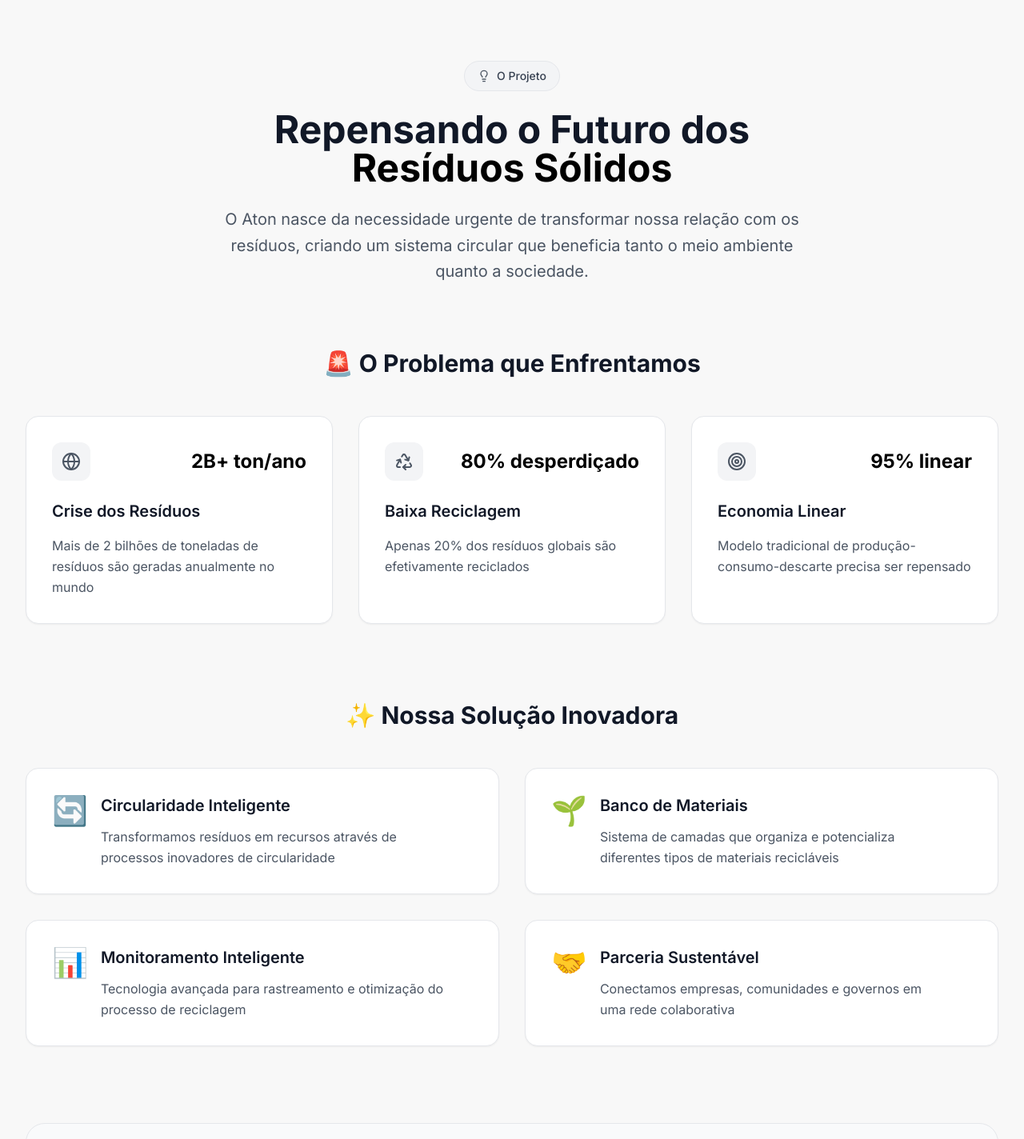
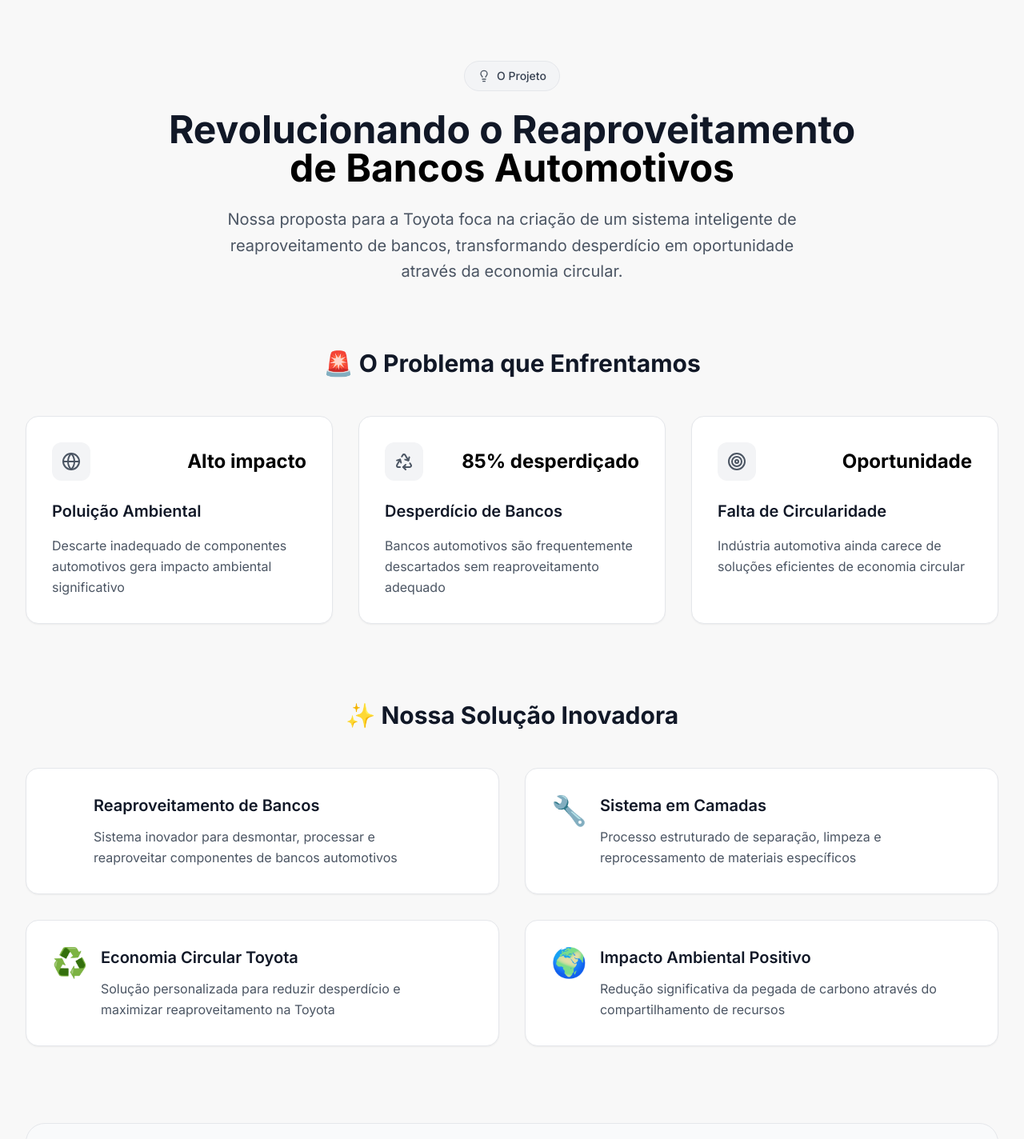
Before and after one commit to jimmyadmsenior/Aton, a Next.js app in the folder Aton/: page / in a window 1280 px wide. Shown: the part 820-2244 px from the top of the page at 80% size. Built offline with nearby package versions, Linux system fonts and the light colour scheme.

Commit message:
Revise project content to emphasize automotive seat reuse and sustainability impact for Toyota

```diff
--- a/Aton/src/components/layout/ModernFooter.tsx
+++ b/Aton/src/components/layout/ModernFooter.tsx
@@ -55,8 +55,8 @@
               </span>
             </div>
             <p className="text-gray-600 text-sm leading-relaxed mb-6">
-              Soluções sustentáveis de economia circular, construídas para os inovadores de amanhã.
-              Transformando resíduos em recursos através de tecnologia inteligente.
+              Revolucionando o reaproveitamento de bancos automotivos para a Toyota.
+              Nossa proposta transforma desperdício em oportunidade através da economia circular.
             </p>
 
             {/* Social links */}
--- a/Aton/src/components/sections/AboutProject.tsx
+++ b/Aton/src/components/sections/AboutProject.tsx
@@ -7,44 +7,44 @@
   const problems = [
     {
       icon: Globe,
-      title: 'Crise dos Resíduos',
-      description: 'Mais de 2 bilhões de toneladas de resíduos são geradas anualmente no mundo',
-      stat: '2B+ ton/ano'
+      title: 'Poluição Ambiental',
+      description: 'Descarte inadequado de componentes automotivos gera impacto ambiental significativo',
+      stat: 'Alto impacto'
     },
     {
       icon: Recycle,
-      title: 'Baixa Reciclagem',
-      description: 'Apenas 20% dos resíduos globais são efetivamente reciclados',
-      stat: '80% desperdiçado'
+      title: 'Desperdício de Bancos',
+      description: 'Bancos automotivos são frequentemente descartados sem reaproveitamento adequado',
+      stat: '85% desperdiçado'
     },
     {
       icon: Target,
-      title: 'Economia Linear',
-      description: 'Modelo tradicional de produção-consumo-descarte precisa ser repensado',
-      stat: '95% linear'
+      title: 'Falta de Circularidade',
+      description: 'Indústria automotiva ainda carece de soluções eficientes de economia circular',
+      stat: 'Oportunidade'
     }
   ]
 
   const solutions = [
     {
-      icon: '🔄',
-      title: 'Circularidade Inteligente',
-      description: 'Transformamos resíduos em recursos através de processos inovadores de circularidade'
+      icon: '�',
+      title: 'Reaproveitamento de Bancos',
+      description: 'Sistema inovador para desmontar, processar e reaproveitar componentes de bancos automotivos'
     },
     {
-      icon: '🌱',
-      title: 'Banco de Materiais',
-      description: 'Sistema de camadas que organiza e potencializa diferentes tipos de materiais recicláveis'
+      icon: '🔧',
+      title: 'Sistema em Camadas',
+      description: 'Processo estruturado de separação, limpeza e reprocessamento de materiais específicos'
     },
     {
-      icon: '📊',
-      title: 'Monitoramento Inteligente',
-      description: 'Tecnologia avançada para rastreamento e otimização do processo de reciclagem'
+      icon: '♻️',
+      title: 'Economia Circular Toyota',
+      description: 'Solução personalizada para reduzir desperdício e maximizar reaproveitamento na Toyota'
     },
     {
-      icon: '🤝',
-      title: 'Parceria Sustentável',
-      description: 'Conectamos empresas, comunidades e governos em uma rede colaborativa'
+      icon: '🌍',
+      title: 'Impacto Ambiental Positivo',
+      description: 'Redução significativa da pegada de carbono através do compartilhamento de recursos'
     }
   ]
 
@@ -66,16 +66,16 @@
           </div>
           <h2 className="text-4xl md:text-5xl font-bold mb-6">
             <span className="text-gray-900">
-              Repensando o Futuro dos
+              Revolucionando o Reaproveitamento
             </span>
             <br />
             <span className="text-black">
-              Resíduos Sólidos
+              de Bancos Automotivos
             </span>
           </h2>
           <p className="text-xl text-gray-600 max-w-3xl mx-auto leading-relaxed">
-            O Aton nasce da necessidade urgente de transformar nossa relação com os resíduos,
-            criando um sistema circular que beneficia tanto o meio ambiente quanto a sociedade.
+            Nossa proposta para a Toyota foca na criação de um sistema inteligente de reaproveitamento
+            de bancos, transformando desperdício em oportunidade através da economia circular.
           </p>
         </motion.div>
 
--- a/Aton/src/components/sections/Chatbot.tsx
+++ b/Aton/src/components/sections/Chatbot.tsx
@@ -17,7 +17,7 @@
     {
       id: 1,
       type: 'bot',
-      content: 'Olá! 👋 Eu sou o assistente do Aton. Como posso te ajudar a entender nosso projeto de sustentabilidade?',
+      content: 'Olá! 👋 Eu sou o assistente do Aton. Como posso te ajudar a entender nossa proposta de reaproveitamento de bancos para a Toyota?',
       timestamp: new Date()
     }
   ])
@@ -26,28 +26,28 @@
   const predefinedQuestions = [
     {
       id: 1,
-      question: '🔄 Como funciona o sistema de circularidade?',
-      answer: 'O Aton usa um sistema de banco de materiais em camadas que organiza diferentes tipos de resíduos (EPS, plásticos, madeira) em processos específicos de transformação, criando um ciclo contínuo onde resíduos se tornam recursos.'
+      question: '🚗 Como funciona o reaproveitamento de bancos Toyota?',
+      answer: 'Nosso sistema em 3 camadas desmonta os bancos separando espuma, tecidos e estrutura metálica. Cada componente passa por processo específico de limpeza e reprocessamento, retornando à cadeia produtiva como novos bancos ou peças de reposição.'
     },
     {
       id: 2,
-      question: '📊 Qual é o impacto ambiental do projeto?',
-      answer: 'Já processamos mais de 94 toneladas de material, evitamos 260 toneladas de CO₂ e economizamos 720 MWh de energia. Nosso objetivo é alcançar neutralidade carbônica até 2030.'
+      question: '📊 Qual o impacto econômico para a Toyota?',
+      answer: 'Estimamos economia anual de R$ 1,2 milhão com 90% de redução no descarte e reaproveitamento de 2.847 bancos mensalmente. Isso representa 75% menos pegada de carbono comparado à produção de bancos novos.'
     },
     {
       id: 3,
-      question: '🏭 Que tipos de materiais são processados?',
-      answer: 'Processamos principalmente EPS (isopor), plásticos diversos (PET, PP, PE, PVC), madeira e biomassa, papel. Cada material passa por um processo específico em nossa estrutura de camadas.'
+      question: '♻️ Que componentes dos bancos são reaproveitados?',
+      answer: 'Reaproveitamos 100% dos componentes: 45% espuma (limpeza e renovação), 30% tecidos/couros (tratamento e reutilização), 20% estrutura metálica (reciclagem) e 5% componentes plásticos (reprocessamento).'
     },
     {
       id: 4,
-      question: '🤝 Como posso fazer parceria com o Aton?',
-      answer: 'Oferecemos parcerias para empresas, governos e comunidades. Entre em contato conosco através do email jimmycastilho555@gmail.com para discutir oportunidades de colaboração.'
+      question: '🤝 Como seria a implementação na Toyota?',
+      answer: 'Propomos integração direta na cadeia produtiva Toyota com centro de processamento dedicado, sistema de logística reversa para coleta de bancos usados e plataforma de rastreamento em tempo real para monitorar todo o processo.'
     },
     {
       id: 5,
-      question: '💡 Qual tecnologia é utilizada?',
-      answer: 'Utilizamos IoT para monitoramento inteligente, sistemas automatizados de classificação, tecnologias de processamento avançado e plataformas digitais para rastreamento de impacto em tempo real.'
+      question: '🌍 Quais os benefícios ambientais específicos?',
+      answer: 'Redução de 75% na pegada de carbono, eliminação de 90% do descarte em aterros, economia de recursos naturais na produção de novos bancos e contribuição para as metas de sustentabilidade da Toyota.'
     },
     {
       id: 6,
@@ -96,12 +96,12 @@
   }
 
   return (
-    <section id="chatbot" className="py-24 bg-gradient-to-b from-slate-800 to-slate-900 relative overflow-hidden">
+    <section id="chatbot" className="py-24 bg-black relative overflow-hidden">
 
       {/* Background Elements */}
       <div className="absolute inset-0">
         <motion.div
-          className="absolute top-20 left-20 w-64 h-64 bg-blue-500/10 rounded-full blur-3xl"
+          className="absolute top-20 left-20 w-64 h-64 bg-white/5 rounded-full blur-3xl"
           animate={{
             scale: [1, 1.2, 1],
             opacity: [0.3, 0.6, 0.3],
@@ -109,7 +109,7 @@
           transition={{ duration: 6, repeat: Infinity }}
         />
         <motion.div
-          className="absolute bottom-20 right-20 w-80 h-80 bg-green-500/10 rounded-full blur-3xl"
+          className="absolute bottom-20 right-20 w-80 h-80 bg-white/5 rounded-full blur-3xl"
           animate={{
             scale: [1.2, 1, 1.2],
             opacity: [0.4, 0.7, 0.4],
@@ -128,22 +128,22 @@
           viewport={{ once: true }}
           className="text-center mb-16"
         >
-          <div className="inline-flex items-center space-x-2 bg-blue-500/10 border border-blue-500/20 rounded-full px-4 py-2 mb-6">
-            <Bot className="w-4 h-4 text-blue-400" />
-            <span className="text-blue-300 text-sm font-medium">Assistente Inteligente</span>
+          <div className="inline-flex items-center space-x-2 bg-white/10 border border-white/20 rounded-full px-4 py-2 mb-6">
+            <Bot className="w-4 h-4 text-white" />
+            <span className="text-white text-sm font-medium">Assistente Inteligente</span>
           </div>
           <h2 className="text-4xl md:text-5xl font-bold mb-6">
-            <span className="bg-gradient-to-r from-white to-gray-300 bg-clip-text text-transparent">
-              Tire suas Dúvidas sobre o
+            <span className="text-white">
+              Descubra Nossa Proposta
             </span>
             <br />
-            <span className="bg-gradient-to-r from-blue-400 to-cyan-400 bg-clip-text text-transparent">
-              Projeto Aton
+            <span className="text-white">
+              para a Toyota
             </span>
           </h2>
-          <p className="text-xl text-gray-400 max-w-3xl mx-auto leading-relaxed">
-            Nosso assistente inteligente está aqui para esclarecer todas as suas questões
-            sobre sustentabilidade, circularidade e inovação.
+          <p className="text-xl text-gray-300 max-w-3xl mx-auto leading-relaxed">
+            Nosso assistente está aqui para esclarecer como o sistema de reaproveitamento
+            de bancos pode revolucionar a sustentabilidade na Toyota.
           </p>
         </motion.div>
 
@@ -157,16 +157,16 @@
               transition={{ duration: 0.6, delay: index * 0.1 }}
               viewport={{ once: true }}
               onClick={() => handleQuestionClick(item)}
-              className="group text-left bg-slate-800/50 border border-slate-700 rounded-2xl p-6 backdrop-blur-sm hover:border-blue-500/30 hover:bg-slate-700/50 transition-all duration-300"
+              className="group text-left bg-gray-900/70 border border-white/20 rounded-2xl p-6 backdrop-blur-sm hover:border-white/40 hover:bg-gray-800/70 transition-all duration-300"
             >
               <div className="flex items-start space-x-3">
-                <HelpCircle className="w-6 h-6 text-blue-400 mt-1 flex-shrink-0" />
+                <HelpCircle className="w-6 h-6 text-white mt-1 flex-shrink-0" />
                 <div>
-                  <p className="text-white font-medium group-hover:text-blue-300 transition-colors">
+                  <p className="text-white font-medium group-hover:text-gray-200 transition-colors">
                     {item.question}
                   </p>
                   <div className="mt-2 opacity-0 group-hover:opacity-100 transition-opacity">
-                    <p className="text-sm text-gray-400 line-clamp-3">
+                    <p className="text-sm text-gray-300 line-clamp-3">
                       {item.answer.substring(0, 100)}...
                     </p>
                   </div>
@@ -184,21 +184,21 @@
           viewport={{ once: true }}
           className="max-w-4xl mx-auto"
         >
-          <div className="bg-slate-800/50 border border-slate-700 rounded-3xl backdrop-blur-sm overflow-hidden">
+          <div className="bg-gray-900/80 border border-white/20 rounded-3xl backdrop-blur-sm overflow-hidden">
 
             {/* Chat Header */}
-            <div className="bg-gradient-to-r from-blue-600 to-cyan-600 px-6 py-4">
+            <div className="bg-white px-6 py-4">
               <div className="flex items-center justify-between">
                 <div className="flex items-center space-x-3">
-                  <div className="w-10 h-10 bg-white/20 rounded-full flex items-center justify-center">
-                    <Bot className="w-6 h-6 text-white" />
+                  <div className="w-10 h-10 bg-black/20 rounded-full flex items-center justify-center">
+                    <Bot className="w-6 h-6 text-black" />
                   </div>
                   <div>
-                    <h3 className="font-semibold text-white">Assistente Aton</h3>
-                    <p className="text-blue-100 text-sm">Online • Resposta instantânea</p>
+                    <h3 className="font-semibold text-black">Assistente Aton</h3>
+                    <p className="text-gray-600 text-sm">Online • Resposta instantânea</p>
                   </div>
                 </div>
-                <Sparkles className="w-6 h-6 text-white/80" />
+                <Sparkles className="w-6 h-6 text-black/60" />
               </div>
             </div>
 
@@ -218,19 +218,19 @@
                     }`}>
                       <div className={`w-8 h-8 rounded-full flex items-center justify-center flex-shrink-0 ${
                         message.type === 'user'
-                          ? 'bg-green-500'
-                          : 'bg-blue-500'
+                          ? 'bg-white'
+                          : 'bg-white'
                       }`}>
                         {message.type === 'user' ? (
-                          <User className="w-5 h-5 text-white" />
+                          <User className="w-5 h-5 text-black" />
                         ) : (
-                          <Bot className="w-5 h-5 text-white" />
+                          <Bot className="w-5 h-5 text-black" />
                         )}
                       </div>
                       <div className={`px-4 py-3 rounded-2xl ${
                         message.type === 'user'
-                          ? 'bg-green-500 text-white'
-                          : 'bg-slate-700 text-gray-200'
+                          ? 'bg-white text-black'
+                          : 'bg-gray-800 text-white border border-white/20'
                       }`}>
                         <p className="text-sm leading-relaxed">{message.content}</p>
                       </div>
@@ -241,7 +241,7 @@
             </div>
 
             {/* Chat Input */}
-            <div className="border-t border-slate-700 p-6">
+            <div className="border-t border-white/20 p-6">
               <div className="flex items-center space-x-4">
                 <input
                   type="text"
@@ -249,18 +249,18 @@
                   onChange={(e) => setInputMessage(e.target.value)}
                   onKeyPress={(e) => e.key === 'Enter' && handleSendMessage()}
                   placeholder="Digite sua pergunta sobre o Aton..."
-                  className="flex-1 bg-slate-700 border border-slate-600 rounded-xl px-4 py-3 text-white placeholder-gray-400 focus:outline-none focus:border-blue-500 transition-colors"
+                  className="flex-1 bg-gray-800 border border-white/30 rounded-xl px-4 py-3 text-white placeholder-gray-400 focus:outline-none focus:border-white focus:ring-2 focus:ring-white/20 transition-colors"
                 />
                 <motion.button
                   whileHover={{ scale: 1.05 }}
                   whileTap={{ scale: 0.95 }}
                   onClick={handleSendMessage}
-                  className="px-6 py-3 bg-gradient-to-r from-blue-500 to-cyan-600 rounded-xl font-semibold text-white hover:shadow-lg hover:shadow-blue-500/25 transition-all duration-300"
+                  className="px-6 py-3 bg-white rounded-xl font-semibold text-black hover:bg-gray-200 hover:shadow-lg transition-all duration-300"
                 >
                   <Send className="w-5 h-5" />
                 </motion.button>
               </div>
-              <p className="text-xs text-gray-500 mt-2">
+              <p className="text-xs text-gray-400 mt-2">
                 💡 Clique nas perguntas sugeridas acima para respostas detalhadas
               </p>
             </div>
--- a/Aton/src/components/sections/HowItWorks.tsx
+++ b/Aton/src/components/sections/HowItWorks.tsx
@@ -10,36 +10,36 @@
   const processSteps = [
     {
       id: 0,
-      name: 'Coleta & Classificação',
+      name: 'Desmontagem Inteligente',
       color: 'from-gray-600 to-gray-800',
       phase: 'Primeira Camada',
-      process: 'Separação e Classificação Inteligente',
-      output: 'Materiais Organizados',
-      impact: '95% precisão',
-      icon: '🔄',
-      description: 'Coleta e classificação automática de diferentes tipos de resíduos'
+      process: 'Separação de Componentes dos Bancos',
+      output: 'Peças Classificadas',
+      impact: '100% aproveitamento',
+      icon: '�',
+      description: 'Desmontagem sistemática de bancos automotivos separando espuma, tecido e estrutura metálica'
     },
     {
       id: 1,
-      name: 'Processamento',
+      name: 'Processamento Específico',
       color: 'from-gray-700 to-gray-900',
       phase: 'Segunda Camada',
-      process: 'Transformação e Tratamento',
-      output: 'Matéria-Prima Processada',
-      impact: '80% aproveitamento',
-      icon: '♻️',
-      description: 'Transformação de resíduos em matéria-prima utilizável'
+      process: 'Limpeza e Reprocessamento por Material',
+      output: 'Componentes Renovados',
+      impact: '85% recuperação',
+      icon: '⚙️',
+      description: 'Cada material passa por processo específico: limpeza de espumas, tratamento de tecidos, reciclagem de metais'
     },
     {
       id: 2,
-      name: 'Produção Final',
+      name: 'Compartilhamento',
       color: 'from-gray-800 to-black',
       phase: 'Terceira Camada',
-      process: 'Criação de Novos Produtos',
-      output: 'Produtos Sustentáveis',
-      impact: '100% circulares',
-      icon: '🌱',
-      description: 'Criação de novos produtos a partir de materiais reciclados'
+      process: 'Redistribuição na Cadeia Toyota',
+      output: 'Novos Bancos Sustentáveis',
+      impact: '90% circularidade',
+      icon: '🔄',
+      description: 'Componentes processados retornam à cadeia produtiva Toyota como novos bancos ou peças de reposição'
     }
   ]
 
@@ -87,16 +87,16 @@
           </div>
           <h2 className="text-4xl md:text-5xl font-bold mb-6">
             <span className="text-gray-900">
-              O Sistema de
+              Reaproveitamento de
             </span>
             <br />
             <span className="text-black">
-              Banco de Materiais
+              Bancos Toyota
             </span>
           </h2>
           <p className="text-xl text-gray-600 max-w-3xl mx-auto leading-relaxed">
-            Um sistema inovador de camadas que organiza, processa e transforma diferentes tipos
-            de materiais recicláveis em recursos valiosos.
+            Sistema em três camadas que revoluciona o processo de desmontagem, processamento
+            e reaproveitamento de bancos automotivos na cadeia produtiva Toyota.
           </p>
         </motion.div>
 
--- a/Aton/src/components/sections/LandingPage.tsx
+++ b/Aton/src/components/sections/LandingPage.tsx
@@ -44,7 +44,7 @@
             >
               <Leaf className="w-4 h-4 text-gray-600" />
               <span className="text-gray-600 text-sm font-medium uppercase tracking-wide">
-                SUSTENTABILIDADE E INOVAÇÃO
+                DESAFIO TOYOTA • IDEIAS ON
               </span>
             </motion.div>
 
@@ -65,7 +65,7 @@
               transition={{ duration: 0.8, delay: 0.4 }}
               className="text-xl md:text-2xl text-gray-600 mb-12 max-w-4xl mx-auto leading-relaxed"
             >
-              Transformando resíduos em recursos através da economia circular
+              Revolucionando o reaproveitamento de bancos automotivos através da economia circular
             </motion.p>
 
             {/* CTA Buttons */}
--- a/Aton/src/components/sections/SustainabilityImpact.tsx
+++ b/Aton/src/components/sections/SustainabilityImpact.tsx
@@ -19,45 +19,44 @@
   ]
 
   const materialDistribution = [
-    { name: 'Plásticos', value: 40, color: '#6B7280' },
-    { name: 'EPS/Isopor', value: 25, color: '#4B5563' },
-    { name: 'Madeira', value: 20, color: '#374151' },
-    { name: 'Papel', value: 10, color: '#9CA3AF' },
-    { name: 'Outros', value: 5, color: '#D1D5DB' }
+    { name: 'Espuma dos Bancos', value: 45, color: '#6B7280' },
+    { name: 'Tecidos/Couros', value: 30, color: '#4B5563' },
+    { name: 'Estrutura Metálica', value: 20, color: '#374151' },
+    { name: 'Componentes Plásticos', value: 5, color: '#9CA3AF' }
   ]
 
   const impactMetrics = [
     {
-      title: 'Material Reciclado',
-      value: '94 ton',
-      growth: '+28%',
+      title: 'Bancos Reaproveitados',
+      value: '2.847',
+      growth: '+85%',
       icon: Bot,
       color: 'from-gray-600 to-gray-800',
-      description: 'Toneladas processadas este mês'
+      description: 'Bancos processados mensalmente'
     },
     {
-      title: 'CO₂ Evitado',
-      value: '260 ton',
-      growth: '+35%',
+      title: 'Redução de Desperdício',
+      value: '90%',
+      growth: '+25%',
       icon: Zap,
       color: 'from-gray-700 to-gray-900',
-      description: 'Emissões evitadas'
+      description: 'Menos descarte em aterros'
     },
     {
-      title: 'Energia Poupada',
-      value: '720 MWh',
-      growth: '+42%',
+      title: 'Economia Toyota',
+      value: 'R$ 1.2M',
+      growth: '+60%',
       icon: Target,
       color: 'from-gray-600 to-gray-800',
-      description: 'Energia economizada'
+      description: 'Economia anual estimada'
     },
     {
-      title: 'Comunidades Impactadas',
-      value: '15',
-      growth: '+50%',
+      title: 'Pegada de Carbono',
+      value: '-75%',
+      growth: '+40%',
       icon: Users,
       color: 'from-gray-500 to-gray-700',
-      description: 'Parceiros ativos'
+      description: 'Redução vs. produção nova'
     }
   ]
 
@@ -86,16 +85,16 @@
           </div>
           <h2 className="text-4xl md:text-5xl font-bold mb-6">
             <span className="text-gray-900">
-              Transformação
+              Impacto Comprovado
             </span>
             <br />
             <span className="text-black">
-              Sustentável Comprovada
+              para a Toyota
             </span>
           </h2>
           <p className="text-xl text-gray-600 max-w-3xl mx-auto leading-relaxed">
-            Acompanhe em tempo real como o Aton está criando impacto positivo no meio ambiente
-            e na sociedade através de métricas transparentes e verificáveis.
+            Resultados mensuráveis do nosso sistema de reaproveitamento de bancos,
+            gerando economia real e impacto ambiental positivo para a Toyota.
           </p>
         </motion.div>
 
```
